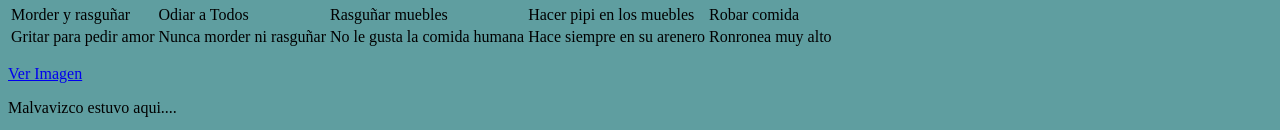
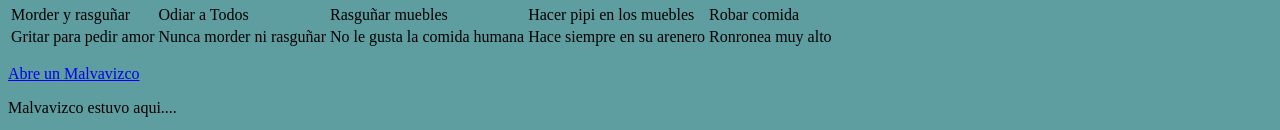
Before and after one commit to rivera-dot-raya/Sitio, a plain HTML site: page index.html in a window 1280 px wide. Shown: the part 776-906 px from the top of the page. Drawn offline with Linux system fonts and the light colour scheme.

Commit message:
Update index.html

```diff
--- a/index.html
+++ b/index.html
@@ -80,7 +80,7 @@
         </tr>
     </table>
 
-    <p><a href="GalletaSponch.html">Ver Imagen</a></p>
+    <p><a href="GalletaSponch.html"> Abre un Malvavizco</a></p>
 
     <footer>
         <p> Malvavizco estuvo aqui....</p>
```
